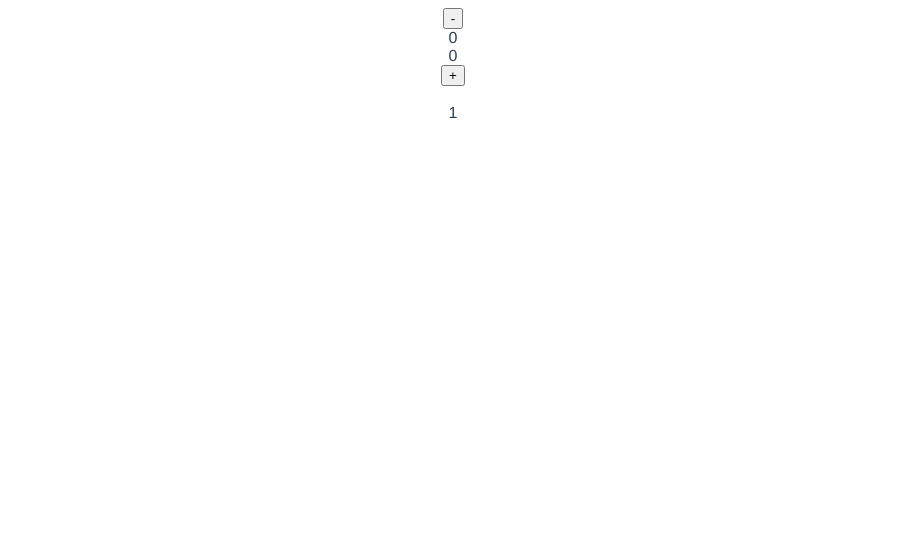
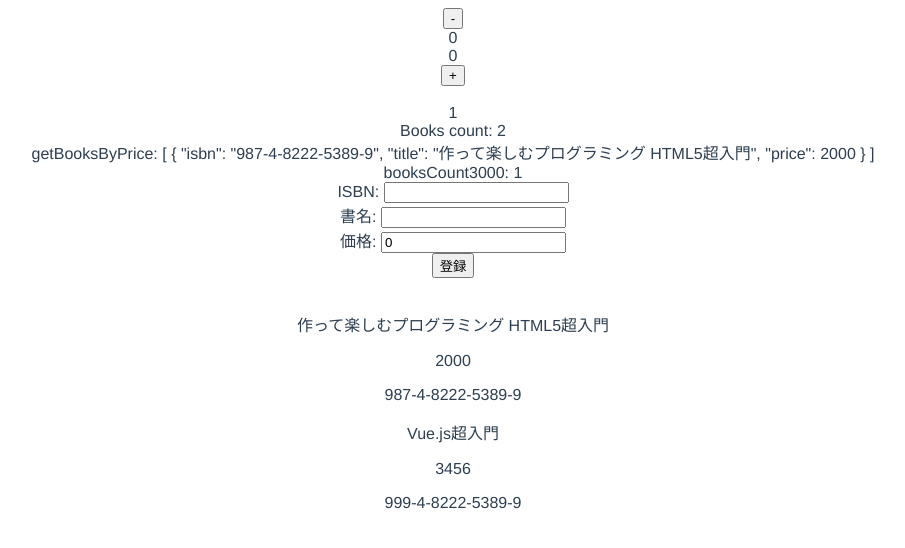
Before and after one commit to leon-joel/my-vuex-basic, a Vue app: page / in a window 1280 px wide. Shown: the top 548 px of the page, without its empty margins (187-1092 px from the left). Built offline with nearby package versions, Linux system fonts and the light colour scheme.

Commit message:
Vuexストアの getters

```diff
--- a/src/App.vue
+++ b/src/App.vue
@@ -10,28 +10,59 @@
     <br>
     <br>
     {{ someOtherProp }}
+    <br>
+    Books count: {{booksCount}}
+    <br>
+    getBooksByPrice: {{getBooksByPrice(3000)}}
+    <br>
+    booksCount3000: {{booksCount3000}}
+    <br>
+
+    <form v-on:submit.prevent="onClick">
+      <label for="isbn">ISBN: </label>
+      <input type="text" id="isbn" v-model="isbn"><br>
+      <label for="title">書名: </label>
+      <input type="text" id=title v-model="title"><br>
+      <label for="price">価格: </label>
+      <input type="number" id="price" v-model="price"><br>
+      <input type="submit" value="登録">
+    </form>
+
+    <br>
+    <div v-for="book in books" v-bind:key="book.isbn">
+      <p>{{book.title}}</p>
+      <p>{{book.price}}</p>
+      <p>{{book.isbn}}</p>
+    </div>
   </div>
 </template>
 
 <script>
-import { mapState } from 'vuex'
+import { mapGetters, mapState } from 'vuex'
 
 export default {
   name: "app",
   components: {},
   props: {},
   data: function () {
-    return {};
+    return {
+      isbn: '',
+      title: '',
+      price: 0
+    };
   },
   computed: {
     someOtherProp() { return 1},
     // Vuexの count を count にマッピング （いちいちcount computedメソッドを作る必要が無くなる）
-    ...mapState(['count']),
+    ...mapState(['count', 'books']),
     // 別名でマッピング
     ...mapState({ countNumber: 'count' }),
     // count() {
     //   return this.$store.state.count;
     // },
+
+    // VUexの getters を同名の算出プロパティにmapする
+    ...mapGetters([ 'booksCount', 'getBooksByPrice', 'booksCount3000'])
   },
   mounted: function () {},
   methods: {
@@ -42,6 +73,15 @@ export default {
     plus() {
       this.$store.commit("plus");
     },
+    onClick(){
+      this.$store.commit('addBook', {
+        book: {
+          isbn: this.isbn,
+          title: this.title,
+          price: this.price
+        }
+      })
+    }
   },
 };
 </script>
--- a/src/store/index.js
+++ b/src/store/index.js
@@ -8,7 +8,19 @@ export default new Vuex.Store({
   // ただし、オーバーヘッドが大きいので本番環境ではfalseにすること。
   strict: true,
   state: {
-    count: 0
+    count: 0,
+    books: [
+      {
+        isbn: '987-4-8222-5389-9',
+        title: '作って楽しむプログラミング HTML5超入門',
+        price: 2000
+      },
+      {
+        isbn: '999-4-8222-5389-9',
+        title: 'Vue.js超入門',
+        price: 3456
+      },
+    ]
   },
   mutations: {
     // state変更用のメソッド
@@ -17,6 +29,27 @@ export default new Vuex.Store({
     },
     plus(state){
       state.count++
+    },
+    // 引数も渡せる ※payloadインスタンスは以下の軽視になっていると仮定 { book: {} }
+    addBook(state, payload){
+      state.books.push(payload.book)
+    }
+  },
+  getters: {
+    // 何冊のbookがあるかを返す ※結果はキャッシュされる
+    booksCount(state){
+      return state.books.length
+    },
+    // 「引数に price を受け取り、それ未満のbook配列を返す」関数を返す
+    // ※結果はキャッシュされない
+    getBooksByPrice(state){
+      return price => {
+        return state.books.filter(book => book.price < price)
+      }
+    },
+    // 他のgetterを呼び出すこともできる
+    booksCount3000(state, getters){
+      return getters.getBooksByPrice(3000).length;
     }
   },
   actions: {
```
